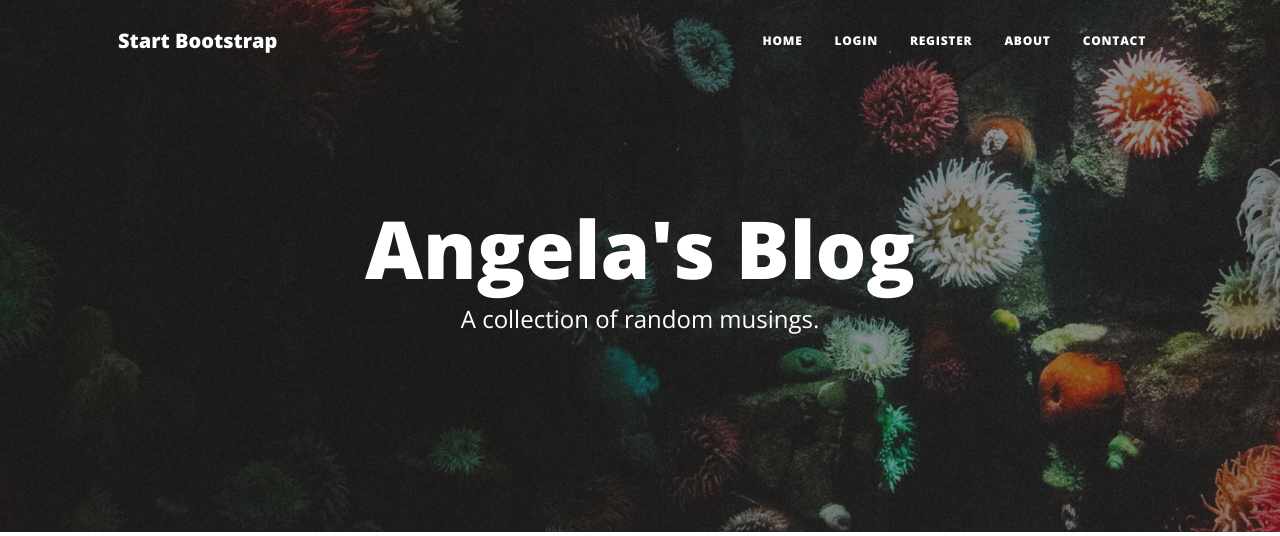
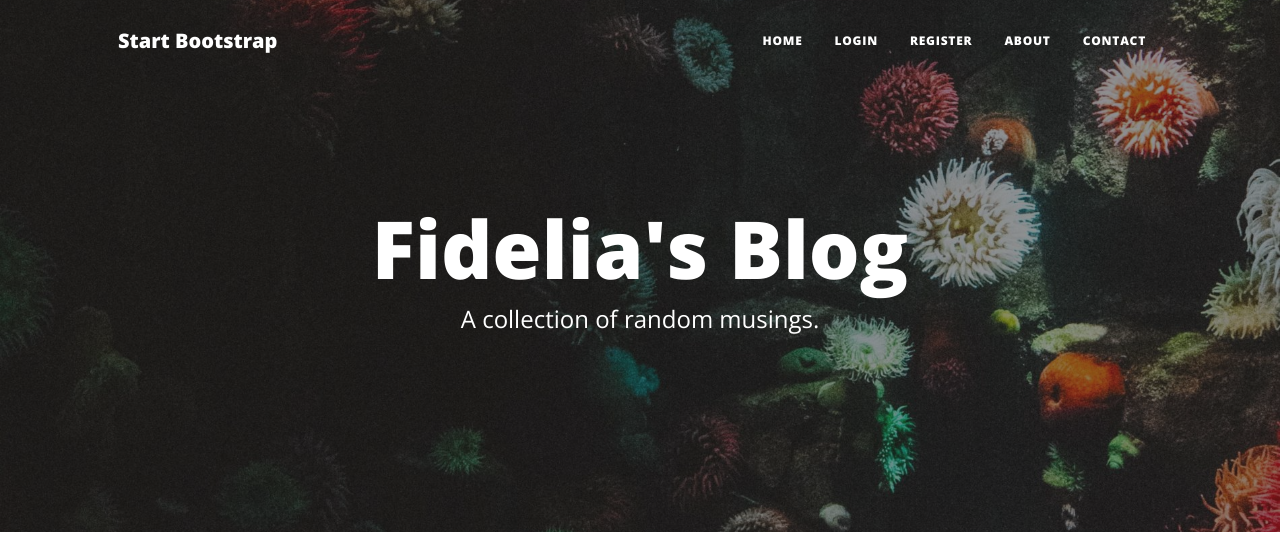
Before and after one commit to freyafidelia96/100_DAYS_OF_CODE, a Flask app: page / in a window 1280 px wide. Shown: the top 536 px of the page. Run offline with Flask 3, Linux system fonts and the light colour scheme; data that the repository does not hold is empty; some libraries are stand-ins or nearby versions.

Commit message:
added a sprinkle

```diff
--- a/WEB DEVELOPMENT PROJECTS/Day70/templates/index.html
+++ b/WEB DEVELOPMENT PROJECTS/Day70/templates/index.html
@@ -9,7 +9,7 @@
     <div class="row gx-4 gx-lg-5 justify-content-center">
       <div class="col-md-10 col-lg-8 col-xl-7">
         <div class="site-heading">
-          <h1>Angela's Blog</h1>
+          <h1>Fidelia's Blog</h1>
           <span class="subheading">A collection of random musings.</span>
         </div>
       </div>
```
